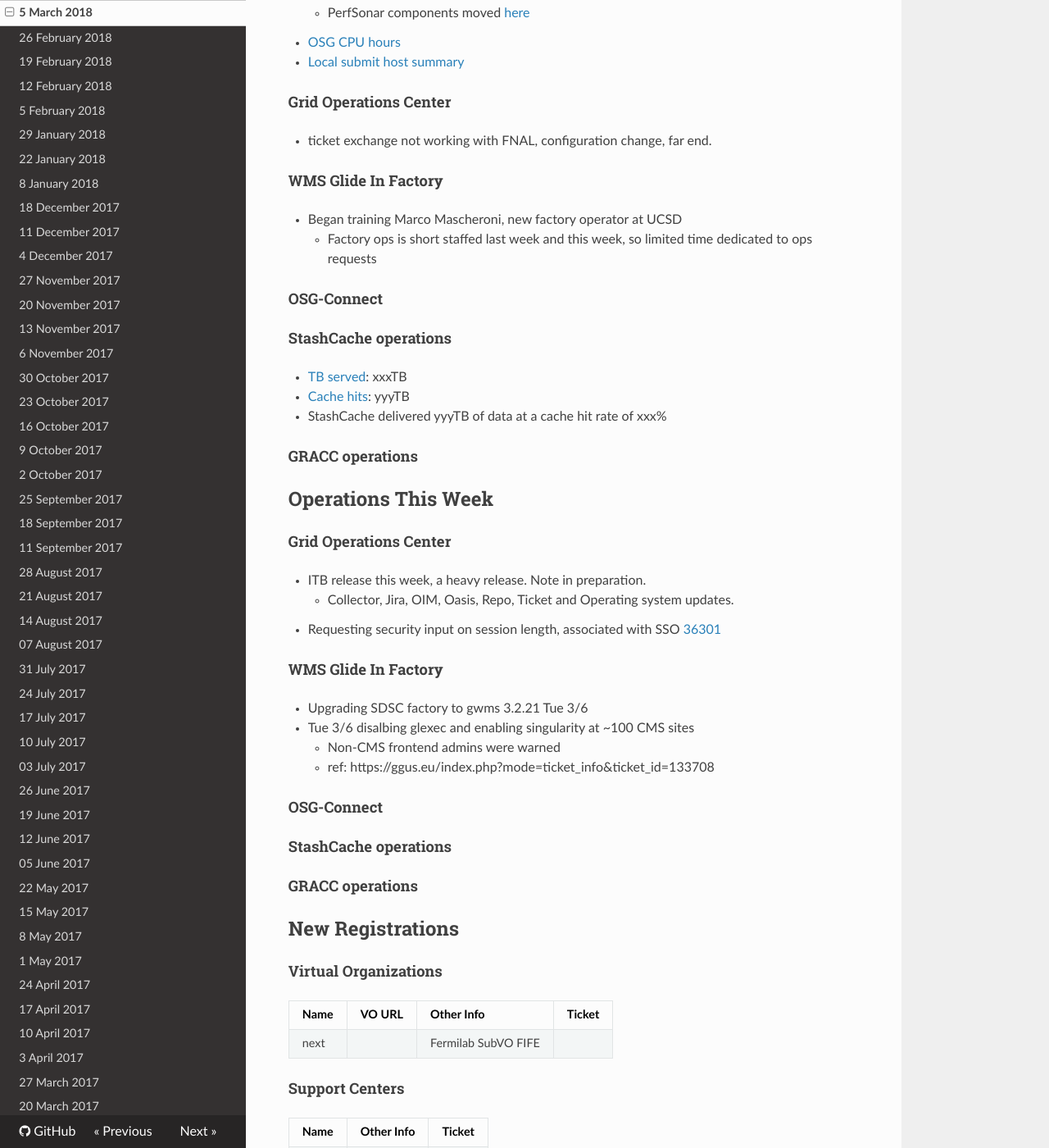
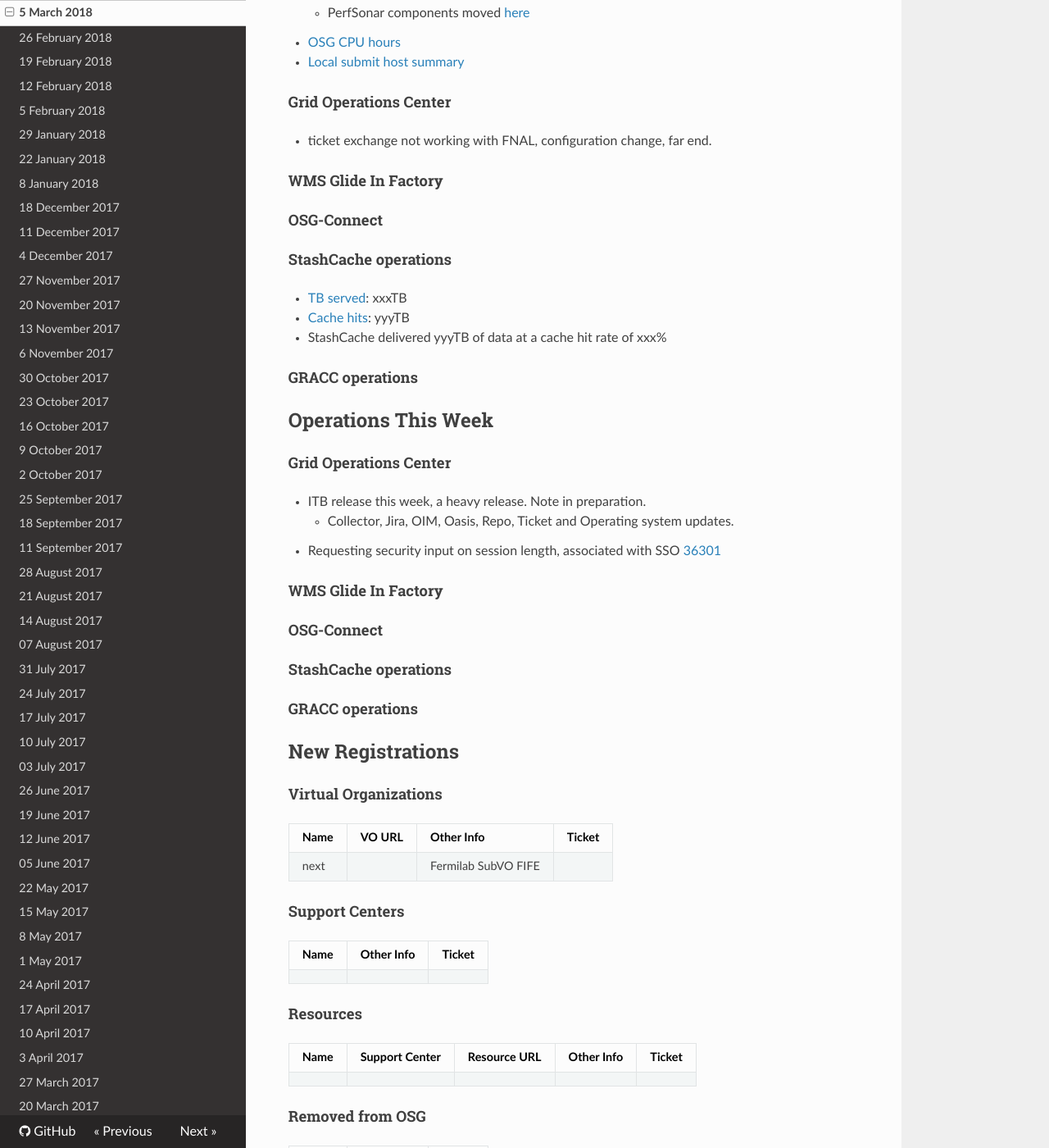
Before and after one commit to osg-htc/operations, an MkDocs documentation site: the page built from docs/WeeklyMinutes/05Mar2018.md, in a window 1280 px wide and 1400 px high, scrolled down 435 px. Shown: the whole window at 82% size. Built offline with MkDocs 1.6.1, drawn with Linux system fonts in a browser that asks for light colours; nearby versions of some CDN libraries; old or Windows-style settings are respelled for this version of MkDocs; some of the changed text lies outside the part shown.

```diff
--- a/docs/WeeklyMinutes/05Mar2018.md
+++ b/docs/WeeklyMinutes/05Mar2018.md
@@ -22,8 +22,6 @@
    * ticket exchange not working with FNAL, configuration change, far end.
 
 #### WMS Glide In Factory
-   * Began training Marco Mascheroni, new factory operator at UCSD
-      * Factory ops is short staffed last week and this week, so limited time dedicated to ops requests
 
 #### OSG-Connect
 
@@ -42,10 +40,6 @@
    * Requesting security input on session length, associated with SSO [36301](https://ticket.opensciencegrid.org/36302)
 
 #### WMS Glide In Factory
-   * Upgrading SDSC factory to gwms 3.2.21 Tue 3/6
-   * Tue 3/6 disalbing glexec and enabling singularity at ~100 CMS sites
-      * Non-CMS frontend admins were warned
-      * ref: https://ggus.eu/index.php?mode=ticket_info&ticket_id=133708
 
 #### OSG-Connect
 
@@ -94,7 +88,11 @@
 ## WLCG & EGI Operations
 
 ## Security
-   * No new vulnerabilities or incidents.
+   * Multiple security announcements were/are being sent:
+      * OSG-SEC-2018-02-27 Disable weak ciphers in SSL: a reminder to site admins to watch their SSL configuration.
+      * OSG-SEC-2018-03-05 Vulnerability in Singularity
+      * OSG-SEC-2018-03-XX Vulnerability in SAML
+      * Investigating a vulnerability in SLURM (assessment is pending)
 
 ## AOB
 
```
